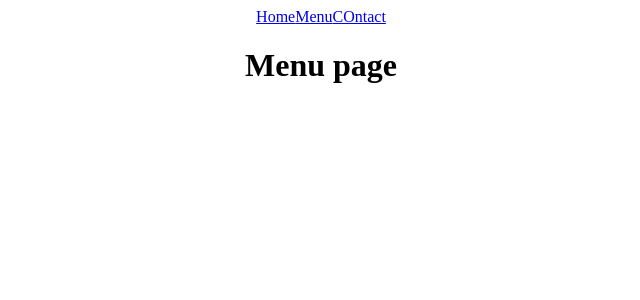
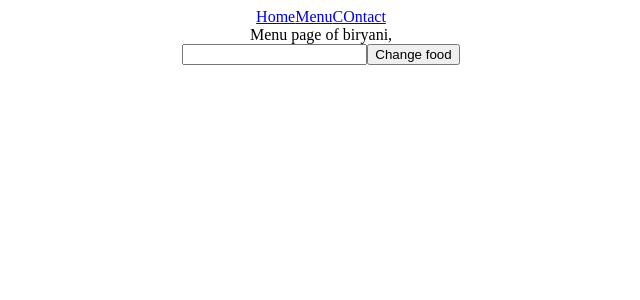
Before and after one commit to rkrb3112/query_react, a React (Create React App) app: page /menu in a window 1280 px wide. Shown: the top 300 px of the page, without its empty margins (319-959 px from the left). Built offline with nearby package versions, Linux system fonts and the light colour scheme.

Commit message:
first com

```diff
--- a/src/App.js
+++ b/src/App.js
@@ -4,11 +4,17 @@ import { Home } from './pages/Home';
 import { Menu } from './pages/Menu';
 import { Contact } from './pages/Contact';
 import { Navbar } from './Navbar';
+import { useState, createContext } from 'react';
+
+export const AppContext = createContext();
 
 function App() {
 
+  const [food, setFood] = useState("biryani");
+
   return (
     <div className='App'>
+      <AppContext.Provider value={{food, setFood}}>
         <Router>
           <Navbar />
           <Routes>
@@ -18,6 +24,7 @@ function App() {
             <Route path='*' element={<h1>Does not exist</h1>} />
           </Routes>
         </Router>
+      </AppContext.Provider>
     </div>
   );
 };
--- /dev/null
+++ b/src/components/ChangeMenu.js
@@ -0,0 +1,13 @@
+import { useState } from "react";
+import { useContext } from "react";
+import { AppContext } from "../App";
+
+export const ChangeMenu = () =>{
+    const [newFood, setNewFood] = useState("");
+    const {setFood} = useContext(AppContext);
+
+    return <div>
+        <input onChange={(event) =>{setNewFood(event.target.value);}}/>
+        <button onClick={() => {setFood(newFood)}}>Change food</button>
+    </div>
+};
--- a/src/pages/Home.js
+++ b/src/pages/Home.js
@@ -1,3 +1,9 @@
+import { useContext } from "react";
+import { AppContext } from "../App";
+
 export const Home = () =>{
-    return <h1>Home page</h1>
+
+    const {food} = useContext(AppContext);
+
+    return <h1>Home page: {food}</h1>
 };
--- a/src/pages/Menu.js
+++ b/src/pages/Menu.js
@@ -1,3 +1,13 @@
-export const Menu = () =>{
-    return <h1>Menu page</h1>
+import { ChangeMenu } from "../components/ChangeMenu";
+import { useContext } from "react";
+import { AppContext } from "../App";
+
+export const Menu = () => {
+
+    const {food} = useContext(AppContext);
+
+    return <div>
+        Menu page of {food},
+        <ChangeMenu />
+    </div>
 };
```
Lines whose indentation alone changed are shown as unchanged.
